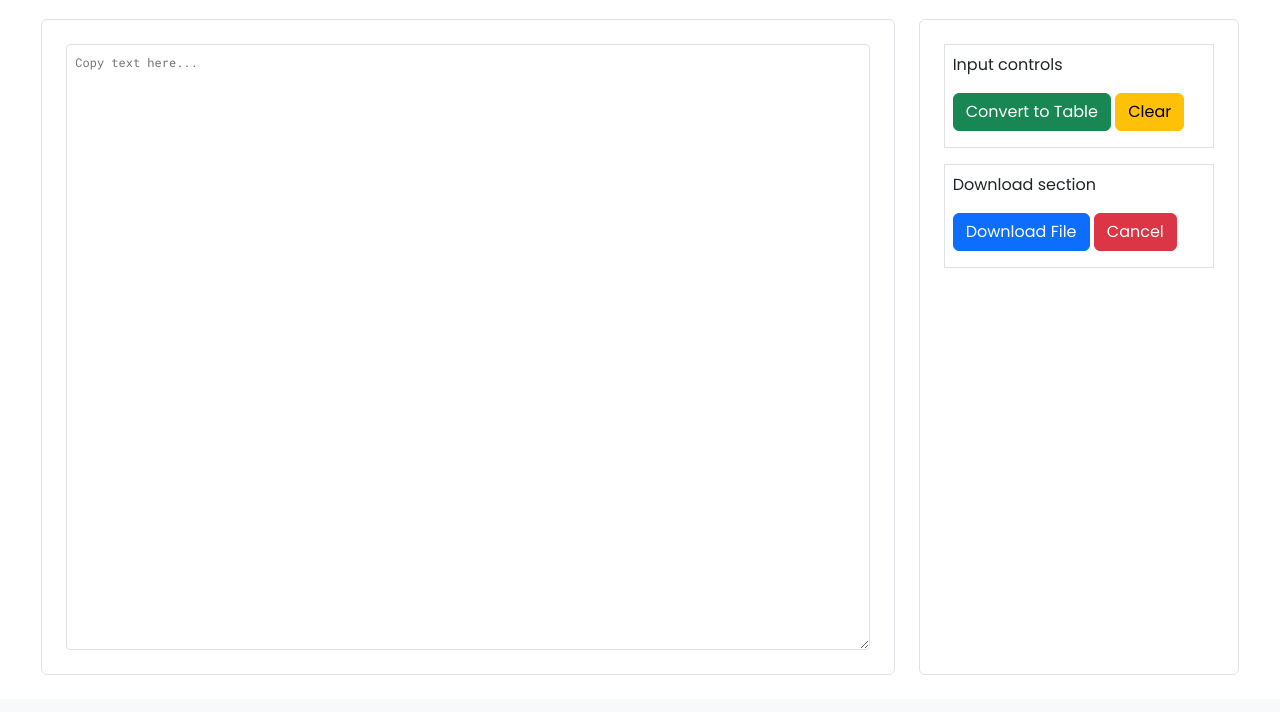
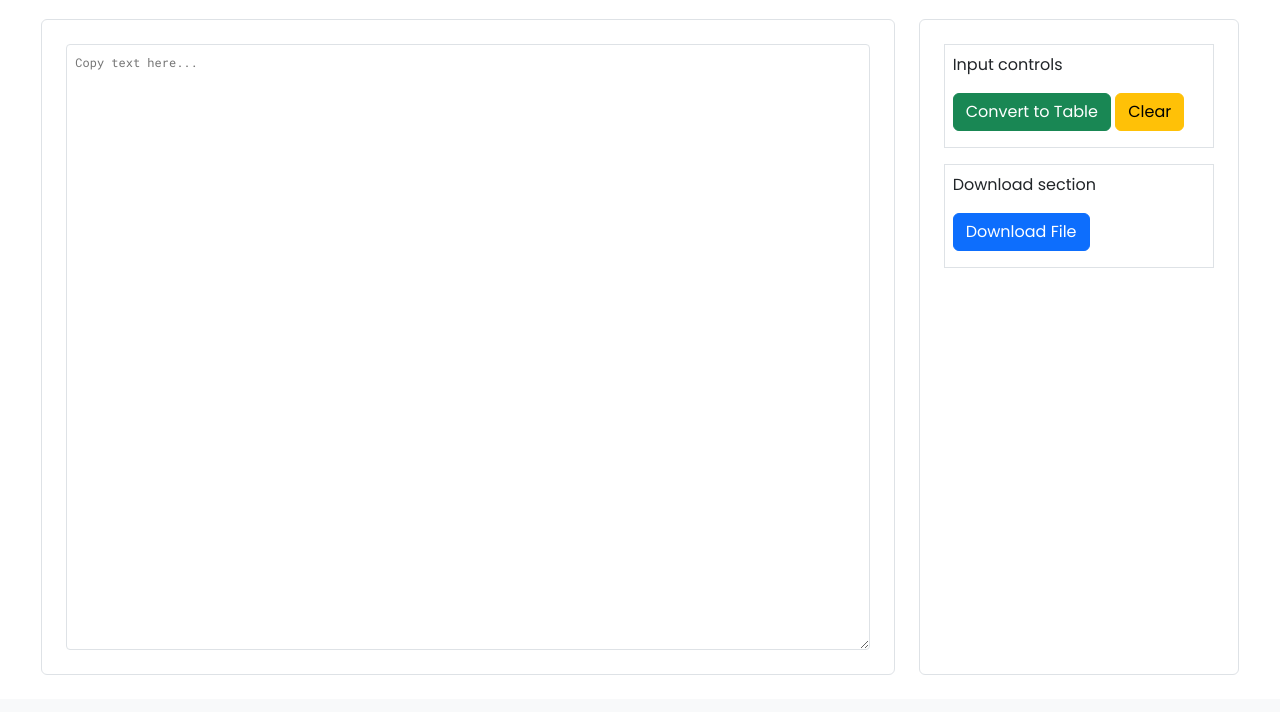
Before and after one commit to decampus/uwso-to-table-converter, a website with bundled scripts: page public/index.html in a window 1280 px wide. Shown: the part 67-779 px from the top of the page. Built offline with nearby package versions, Linux system fonts and the light colour scheme.

Commit message:
feat: remove Cancel button

```diff
--- a/public/index.html
+++ b/public/index.html
@@ -40,7 +40,6 @@
                     <div class="mt-3 px-2 pt-2 pb-3 border">
                         <p>Download section</p>
                         <button type="button" id="download-button" class="btn btn-primary">Download File</button>
-                        <button type="button" id="cancel-button" class="btn btn-danger">Cancel</button>
                     </div>
                 </div>
             </div>
```
